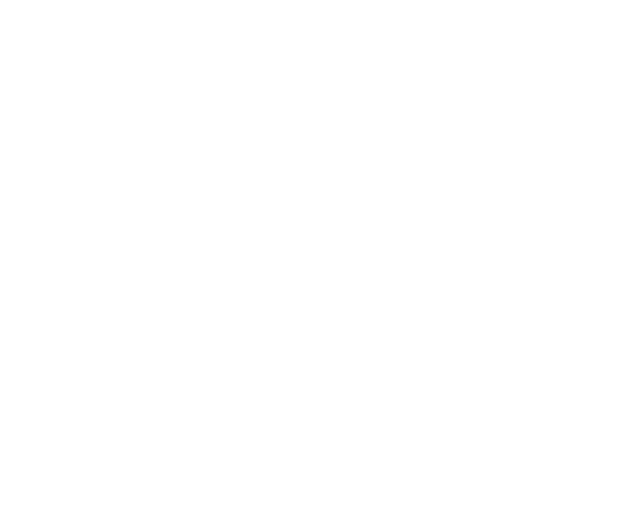
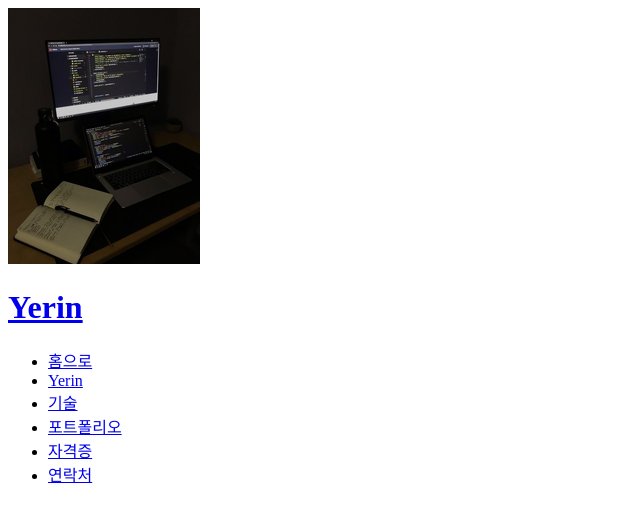
Before and after one commit to yerin010110/MySite, a plain HTML site: page index.html in a window 1280 px wide. Shown: the whole page, without its empty margins (0-640 px from the left). Drawn offline with Linux system fonts and the light colour scheme.

Commit message:
메뉴구성

```diff
--- a/index.html
+++ b/index.html
@@ -8,5 +8,38 @@
     <link rel="shortcut icon" href="./images/Yerin.ico" type="images/x-icon" />
     <title>Yerin&#39;s Website</title>
   </head>
-  <body></body>
+  <body>
+    <!-- header -->
+    <header>
+      <div>
+        <img src="./images/Yerin.ico" alt="logo" />
+        <h1><a href="#">Yerin</a></h1>
+      </div>
+      <nav>
+        <ul>
+          <li><a href="#home">홈으로</a></li>
+          <li><a href="#about">Yerin</a></li>
+          <li><a href="#skil">기술</a></li>
+          <li><a href="#work">포트폴리오</a></li>
+          <li><a href="#license">자격증</a></li>
+          <li><a href="#contact">연락처</a></li>
+        </ul>
+      </nav>
+    </header>
+    <!-- Main -->
+    <main>
+      <!-- Home -->
+      <section id="Home"></section>
+      <!-- about -->
+      <section id="about"></section>
+      <!-- skil -->
+      <section id="skill"></section>
+      <!-- work -->
+      <section id="work"></section>
+      <!-- license -->
+      <section id="license"></section>
+      <!-- contact -->
+      <section id="contact"></section>
+    </main>
+  </body>
 </html>
```
